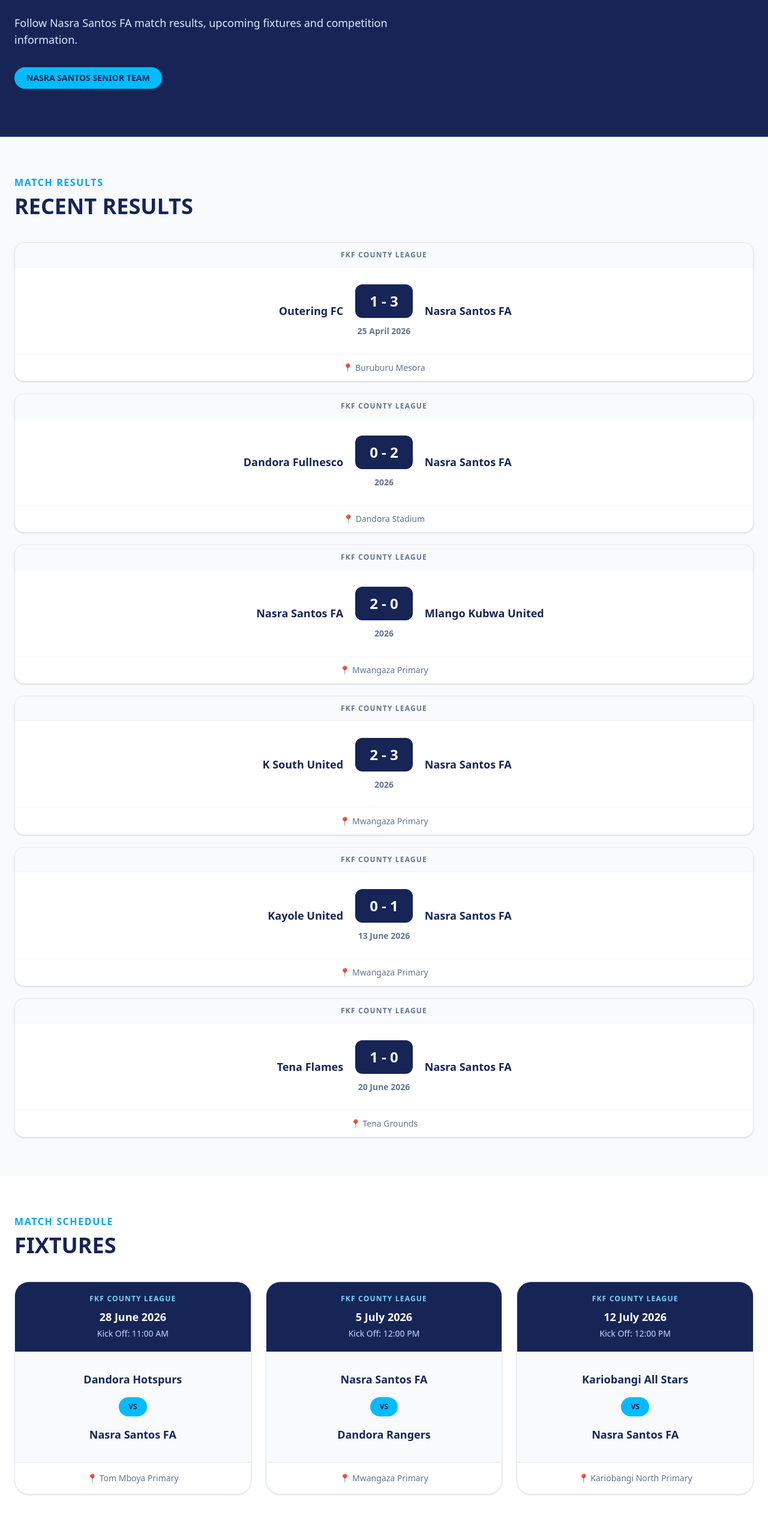
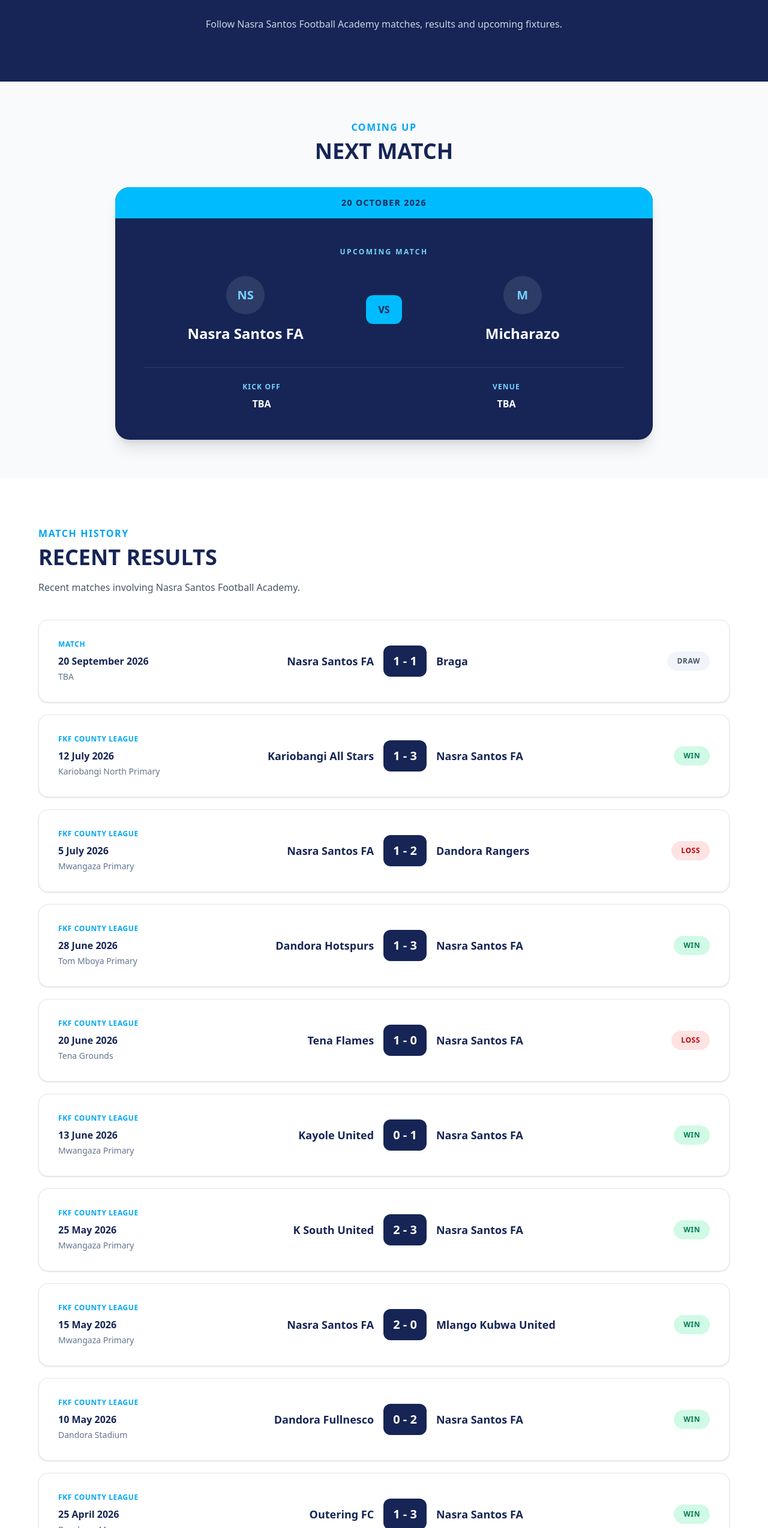
Before and after one commit to Salamern/nasra_santos_fa, a Next.js app: page /fixtures in a window 1280 px wide. Shown: the part 253-2800 px from the top of the page at 60% size. Built offline with nearby package versions, Linux system fonts and the light colour scheme.

Commit message:
Update fixtures and results with latest matches

```diff
--- a/app/fixtures/page.tsx
+++ b/app/fixtures/page.tsx
@@ -1,261 +1,445 @@
+import Link from "next/link";
+
 const results = [
   {
-    date: "25 April 2026",
-    home: "Outering FC",
-    away: "Nasra Santos FA",
-    score: "1 - 3",
-    venue: "Buruburu Mesora",
+    date: "20 September 2026",
+    home: "Nasra Santos FA",
+    away: "Braga",
+    homeScore: 1,
+    awayScore: 1,
+    venue: "TBA",
+    competition: "Match",
   },
   {
-    date: "2026",
-    home: "Dandora Fullnesco",
+    date: "12 July 2026",
+    home: "Kariobangi All Stars",
     away: "Nasra Santos FA",
-    score: "0 - 2",
-    venue: "Dandora Stadium",
+    homeScore: 1,
+    awayScore: 3,
+    venue: "Kariobangi North Primary",
+    competition: "FKF County League",
   },
   {
-    date: "2026",
+    date: "5 July 2026",
     home: "Nasra Santos FA",
-    away: "Mlango Kubwa United",
-    score: "2 - 0",
+    away: "Dandora Rangers",
+    homeScore: 1,
+    awayScore: 2,
     venue: "Mwangaza Primary",
+    competition: "FKF County League",
   },
   {
-    date: "2026",
-    home: "K South United",
+    date: "28 June 2026",
+    home: "Dandora Hotspurs",
     away: "Nasra Santos FA",
-    score: "2 - 3",
-    venue: "Mwangaza Primary",
+    homeScore: 1,
+    awayScore: 3,
+    venue: "Tom Mboya Primary",
+    competition: "FKF County League",
+  },
+  {
+    date: "20 June 2026",
+    home: "Tena Flames",
+    away: "Nasra Santos FA",
+    homeScore: 1,
+    awayScore: 0,
+    venue: "Tena Grounds",
+    competition: "FKF County League",
   },
   {
     date: "13 June 2026",
     home: "Kayole United",
     away: "Nasra Santos FA",
-    score: "0 - 1",
+    homeScore: 0,
+    awayScore: 1,
     venue: "Mwangaza Primary",
+    competition: "FKF County League",
   },
   {
-    date: "20 June 2026",
-    home: "Tena Flames",
+    date: "25 May 2026",
+    home: "K South United",
     away: "Nasra Santos FA",
-    score: "1 - 0",
-    venue: "Tena Grounds",
+    homeScore: 2,
+    awayScore: 3,
+    venue: "Mwangaza Primary",
+    competition: "FKF County League",
+  },
+  {
+    date: "15 May 2026",
+    home: "Nasra Santos FA",
+    away: "Mlango Kubwa United",
+    homeScore: 2,
+    awayScore: 0,
+    venue: "Mwangaza Primary",
+    competition: "FKF County League",
+  },
+  {
+    date: "10 May 2026",
+    home: "Dandora Fullnesco",
+    away: "Nasra Santos FA",
+    homeScore: 0,
+    awayScore: 2,
+    venue: "Dandora Stadium",
+    competition: "FKF County League",
+  },
+  {
+    date: "25 April 2026",
+    home: "Outering FC",
+    away: "Nasra Santos FA",
+    homeScore: 1,
+    awayScore: 3,
+    venue: "Buruburu Mesora",
+    competition: "FKF County League",
   },
 ];
 
 const fixtures = [
   {
-    date: "28 June 2026",
-    home: "Dandora Hotspurs",
-    away: "Nasra Santos FA",
-    time: "11:00 AM",
-    venue: "Tom Mboya Primary",
-  },
-  {
-    date: "5 July 2026",
+    date: "20 October 2026",
     home: "Nasra Santos FA",
-    away: "Dandora Rangers",
-    time: "12:00 PM",
-    venue: "Mwangaza Primary",
-  },
-  {
-    date: "12 July 2026",
-    home: "Kariobangi All Stars",
-    away: "Nasra Santos FA",
-    time: "12:00 PM",
-    venue: "Kariobangi North Primary",
+    away: "Micharazo",
+    time: "TBA",
+    venue: "TBA",
+    competition: "Upcoming Match",
   },
 ];
 
 export default function FixturesPage() {
   return (
-    <main className="min-h-screen bg-slate-50 text-slate-900">
+    <main className="min-h-screen bg-slate-50">
 
+      {/* ================================================= */}
       {/* HERO */}
-      <section className="bg-blue-950 px-6 py-20 text-white">
-        <div className="mx-auto max-w-7xl">
+      {/* ================================================= */}
 
-          <p className="font-bold uppercase tracking-[0.25em] text-sky-400">
+      <section className="bg-blue-950 px-6 py-20 text-center text-white">
+
+        <div className="mx-auto max-w-4xl">
+
+          <p className="text-sm font-black uppercase tracking-[0.3em] text-sky-400">
             Match Centre
           </p>
 
-          <h1 className="mt-3 text-5xl font-black uppercase md:text-6xl">
+          <h1 className="mt-4 text-4xl font-black uppercase md:text-6xl">
             Fixtures & Results
           </h1>
 
-          <p className="mt-5 max-w-2xl text-lg text-blue-100">
-            Follow Nasra Santos FA match results, upcoming fixtures
-            and competition information.
+          <p className="mx-auto mt-5 max-w-2xl leading-8 text-slate-300">
+            Follow Nasra Santos Football Academy matches, results
+            and upcoming fixtures.
           </p>
 
-          <div className="mt-8 inline-block rounded-full bg-sky-400 px-5 py-2 text-sm font-black uppercase text-blue-950">
-            Nasra Santos Senior Team
         </div>
 
-        </div>
       </section>
 
-      {/* RESULTS */}
-      <section className="mx-auto max-w-7xl px-6 py-16">
 
-        <div className="mb-10">
-          <p className="font-bold uppercase tracking-widest text-sky-500">
-            Match Results
+      {/* ================================================= */}
+      {/* NEXT MATCH */}
+      {/* ================================================= */}
+
+      <section className="mx-auto max-w-6xl px-6 py-16">
+
+        <div className="text-center">
+
+          <p className="font-black uppercase tracking-widest text-sky-500">
+            Coming Up
           </p>
 
-          <h2 className="mt-2 text-4xl font-black uppercase text-blue-950">
-            Recent Results
+          <h2 className="mt-2 text-3xl font-black uppercase text-blue-950 md:text-4xl">
+            Next Match
           </h2>
+
         </div>
 
-        <div className="space-y-5">
-          {results.map((match, index) => (
+
+        {fixtures.map((fixture) => (
+
           <div
-              key={index}
-              className="overflow-hidden rounded-2xl border border-slate-200 bg-white shadow-sm transition hover:shadow-md"
+            key={`${fixture.date}-${fixture.home}-${fixture.away}`}
+            className="mx-auto mt-10 max-w-4xl overflow-hidden rounded-3xl bg-blue-950 text-white shadow-xl"
           >
-              <div className="border-b border-slate-100 bg-slate-50 px-5 py-3 text-center">
-                <p className="text-xs font-bold uppercase tracking-widest text-slate-500">
-                  FKF County League
+
+            {/* Date */}
+
+            <div className="bg-sky-400 px-6 py-4 text-center">
+
+              <p className="text-sm font-black uppercase tracking-widest text-blue-950">
+                {fixture.date}
               </p>
+
             </div>
 
-              <div className="grid items-center gap-5 px-5 py-7 md:grid-cols-[1fr_auto_1fr]">
 
-                {/* HOME */}
-                <div className="text-center md:text-right">
-                  <p className="text-lg font-black text-blue-950">
-                    {match.home}
+            {/* Match */}
+
+            <div className="p-8 md:p-12">
+
+              <p className="text-center text-xs font-bold uppercase tracking-[0.2em] text-sky-300">
+                {fixture.competition}
               </p>
+
+
+              <div className="mt-8 grid grid-cols-[1fr_auto_1fr] items-center gap-4 md:gap-8">
+
+                <div className="text-center">
+
+                  <div className="mx-auto flex h-16 w-16 items-center justify-center rounded-full bg-white/10 text-xl font-black text-sky-300">
+                    NS
                   </div>
 
-                {/* SCORE */}
-                <div className="text-center">
-                  <div className="inline-block rounded-xl bg-blue-950 px-6 py-3 text-2xl font-black text-white">
-                    {match.score}
+                  <p className="mt-4 text-lg font-black md:text-2xl">
+                    {fixture.home}
+                  </p>
+
                 </div>
 
-                  <p className="mt-3 text-sm font-semibold text-slate-500">
-                    {match.date}
-                  </p>
-                </div>
 
-                {/* AWAY */}
-                <div className="text-center md:text-left">
-                  <p className="text-lg font-black text-blue-950">
-                    {match.away}
-                  </p>
+                <div className="text-center">
+
+                  <div className="rounded-xl bg-sky-400 px-5 py-3 font-black text-blue-950">
+                    VS
                   </div>
 
                 </div>
 
-              <div className="border-t border-slate-100 px-5 py-3 text-center">
-                <p className="text-sm text-slate-500">
-                  📍 {match.venue}
+
+                <div className="text-center">
+
+                  <div className="mx-auto flex h-16 w-16 items-center justify-center rounded-full bg-white/10 text-xl font-black text-sky-300">
+                    M
+                  </div>
+
+                  <p className="mt-4 text-lg font-black md:text-2xl">
+                    {fixture.away}
                   </p>
+
                 </div>
+
               </div>
+
+
+              <div className="mt-10 grid gap-4 border-t border-white/10 pt-6 text-center sm:grid-cols-2">
+
+                <div>
+
+                  <p className="text-xs font-bold uppercase tracking-widest text-sky-300">
+                    Kick Off
+                  </p>
+
+                  <p className="mt-2 font-black">
+                    {fixture.time}
+                  </p>
+
+                </div>
+
+
+                <div>
+
+                  <p className="text-xs font-bold uppercase tracking-widest text-sky-300">
+                    Venue
+                  </p>
+
+                  <p className="mt-2 font-black">
+                    {fixture.venue}
+                  </p>
+
+                </div>
+
+              </div>
+
+            </div>
+
+          </div>
+
         ))}
+
+      </section>
+
+
+      {/* ================================================= */}
+      {/* RESULTS */}
+      {/* ================================================= */}
+
+      <section className="bg-white px-6 py-20">
+
+        <div className="mx-auto max-w-6xl">
+
+          <div>
+
+            <p className="font-black uppercase tracking-widest text-sky-500">
+              Match History
+            </p>
+
+            <h2 className="mt-2 text-3xl font-black uppercase text-blue-950 md:text-4xl">
+              Recent Results
+            </h2>
+
+            <p className="mt-4 max-w-2xl leading-7 text-slate-600">
+              Recent matches involving Nasra Santos Football Academy.
+            </p>
+
+          </div>
+
+
+          <div className="mt-10 space-y-5">
+
+            {results.map((result) => {
+
+              const nasraIsHome =
+                result.home === "Nasra Santos FA";
+
+              const nasraScore = nasraIsHome
+                ? result.homeScore
+                : result.awayScore;
+
+              const opponentScore = nasraIsHome
+                ? result.awayScore
+                : result.homeScore;
+
+              let status = "DRAW";
+
+              if (nasraScore > opponentScore) {
+                status = "WIN";
+              }
+
+              if (nasraScore < opponentScore) {
+                status = "LOSS";
+              }
+
+              return (
+
+                <div
+                  key={`${result.date}-${result.home}-${result.away}`}
+                  className="overflow-hidden rounded-2xl border border-slate-200 bg-white shadow-sm transition hover:shadow-md"
+                >
+
+                  <div className="grid items-center gap-6 p-6 md:grid-cols-[180px_1fr_110px] md:p-8">
+
+                    {/* DATE */}
+
+                    <div>
+
+                      <p className="text-xs font-black uppercase tracking-wider text-sky-500">
+                        {result.competition}
+                      </p>
+
+                      <p className="mt-2 font-black text-blue-950">
+                        {result.date}
+                      </p>
+
+                      <p className="mt-1 text-sm text-slate-500">
+                        {result.venue}
+                      </p>
+
+                    </div>
+
+
+                    {/* SCORE */}
+
+                    <div className="grid grid-cols-[1fr_auto_1fr] items-center gap-4">
+
+                      <p className="text-right font-black text-blue-950 md:text-lg">
+                        {result.home}
+                      </p>
+
+                      <div className="rounded-xl bg-blue-950 px-4 py-3 text-center text-xl font-black text-white">
+                        {result.homeScore} - {result.awayScore}
+                      </div>
+
+                      <p className="font-black text-blue-950 md:text-lg">
+                        {result.away}
+                      </p>
+
+                    </div>
+
+
+                    {/* RESULT STATUS */}
+
+                    <div className="text-center md:text-right">
+
+                      <span
+                        className={`inline-block rounded-full px-4 py-2 text-xs font-black uppercase tracking-wider ${
+                          status === "WIN"
+                            ? "bg-emerald-100 text-emerald-700"
+                            : status === "LOSS"
+                            ? "bg-red-100 text-red-700"
+                            : "bg-slate-100 text-slate-600"
+                        }`}
+                      >
+                        {status}
+                      </span>
+
+                    </div>
+
+                  </div>
+
+                </div>
+
+              );
+
+            })}
+
+          </div>
+
         </div>
 
       </section>
 
-      {/* FIXTURES */}
-      <section className="bg-white px-6 py-16">
 
-        <div className="mx-auto max-w-7xl">
+      {/* ================================================= */}
+      {/* HOME GROUND */}
+      {/* ================================================= */}
 
-          <div className="mb-10">
-            <p className="font-bold uppercase tracking-widest text-sky-500">
-              Match Schedule
+      <section className="bg-slate-100 px-6 py-20">
+
+        <div className="mx-auto max-w-5xl rounded-3xl bg-white p-10 text-center shadow-sm md:p-14">
+
+          <p className="font-black uppercase tracking-widest text-sky-500">
+            Home Of The Gardeners
           </p>
 
-            <h2 className="mt-2 text-4xl font-black uppercase text-blue-950">
-              Fixtures
+          <h2 className="mt-3 text-3xl font-black uppercase text-blue-950 md:text-4xl">
+            Mwangaza Primary
           </h2>
-          </div>
 
-          <div className="grid gap-6 md:grid-cols-3">
-
-            {fixtures.map((match, index) => (
-              <div
-                key={index}
-                className="overflow-hidden rounded-3xl border border-slate-200 bg-slate-50 shadow-sm transition hover:-translate-y-1 hover:shadow-lg"
-              >
-
-                <div className="bg-blue-950 px-6 py-5 text-center text-white">
-                  <p className="text-xs font-bold uppercase tracking-widest text-sky-300">
-                    FKF County League
-                  </p>
-
-                  <p className="mt-2 text-lg font-black">
-                    {match.date}
-                  </p>
-
-                  <p className="mt-1 text-sm text-blue-200">
-                    Kick Off: {match.time}
-                  </p>
-                </div>
-
-                <div className="px-6 py-8 text-center">
-
-                  <p className="text-lg font-black text-blue-950">
-                    {match.home}
-                  </p>
-
-                  <div className="my-4">
-                    <span className="inline-block rounded-full bg-sky-400 px-4 py-2 text-xs font-black text-blue-950">
-                      VS
-                    </span>
-                  </div>
-
-                  <p className="text-lg font-black text-blue-950">
-                    {match.away}
+          <p className="mx-auto mt-5 max-w-2xl leading-8 text-slate-600">
+            Follow Nasra Santos Football Academy for match announcements,
+            kickoff times, venues and the latest academy updates.
           </p>
 
         </div>
 
-                <div className="border-t border-slate-200 bg-white px-5 py-4 text-center">
-                  <p className="text-sm text-slate-500">
-                    📍 {match.venue}
-                  </p>
-                </div>
-
-              </div>
-            ))}
-
-          </div>
-
-        </div>
       </section>
 
-      {/* HOME GROUND */}
-      <section className="px-6 py-16">
 
-        <div className="mx-auto max-w-5xl overflow-hidden rounded-3xl bg-blue-950 p-10 text-center text-white md:p-14">
+      {/* ================================================= */}
+      {/* JOIN CTA */}
+      {/* ================================================= */}
 
-          <p className="font-bold uppercase tracking-widest text-sky-400">
-            Match Day
+      <section className="bg-sky-400 px-6 py-20 text-center">
+
+        <div className="mx-auto max-w-4xl">
+
+          <p className="font-black uppercase tracking-widest text-blue-800">
+            Join The Gardeners
           </p>
 
-          <h2 className="mt-3 text-3xl font-black uppercase md:text-4xl">
-            Come Support The Gardeners 🌱
+          <h2 className="mt-3 text-4xl font-black uppercase text-blue-950">
+            Want To Play For Nasra Santos?
           </h2>
 
-          <p className="mx-auto mt-5 max-w-2xl text-blue-100">
-            Follow Nasra Santos FA and support our players as they
-            represent the academy on the pitch.
+          <p className="mx-auto mt-5 max-w-2xl leading-8 text-blue-950/80">
+            Join our academy and begin your football development journey
+            with Nasra Santos Football Academy.
           </p>
 
-          <div className="mx-auto mt-8 max-w-md rounded-2xl bg-white/10 p-5">
-            <p className="text-xs font-bold uppercase tracking-widest text-sky-300">
-              Home Ground
-            </p>
-
-            <p className="mt-2 text-xl font-black">
-              Mwangaza Primary
-            </p>
-          </div>
+          <Link
+            href="/registration"
+            className="mt-8 inline-block rounded-full bg-blue-950 px-9 py-4 font-black uppercase text-white transition hover:bg-white hover:text-blue-950"
+          >
+            Register Now
+          </Link>
 
         </div>
 
```
Lines whose indentation alone changed are shown as unchanged.
